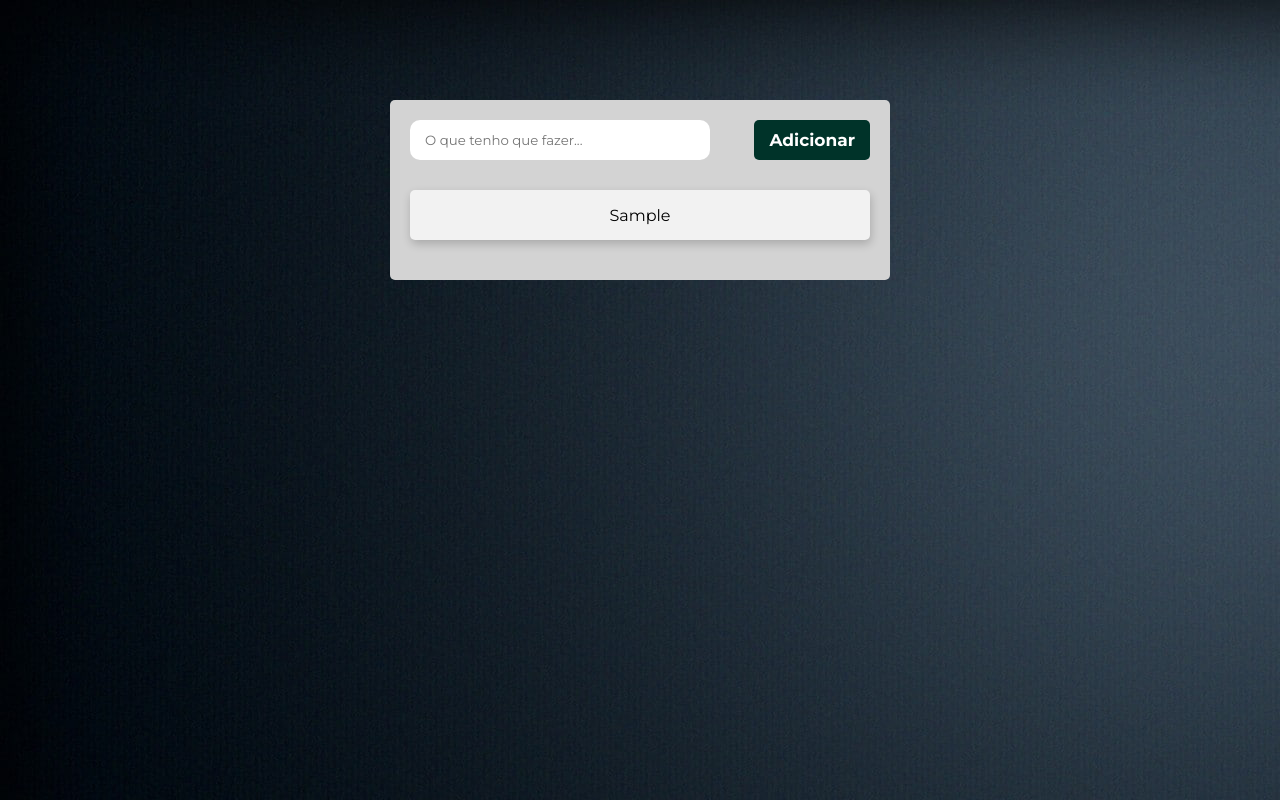
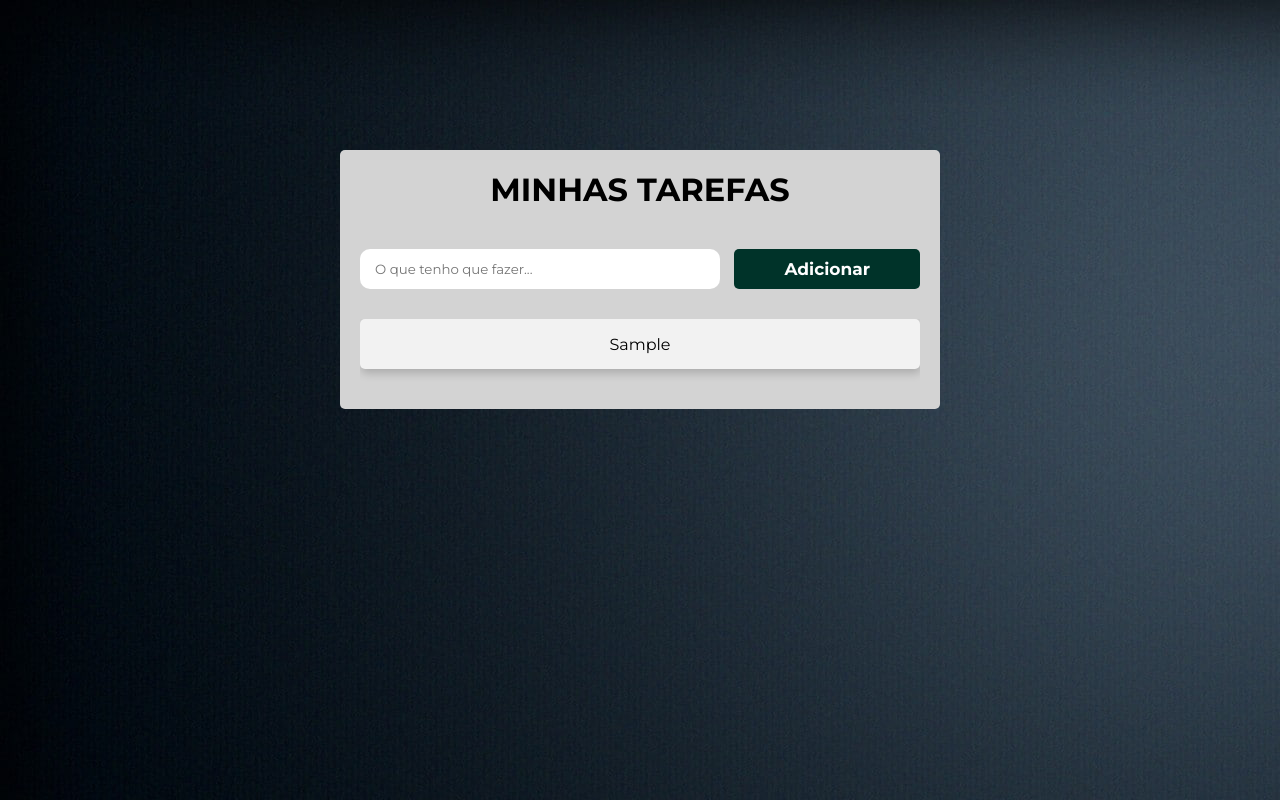
Before and after one commit to caioocode/listadetarefas, a plain HTML site: page index.html in a window 1280 px wide. Both pictures are taken after typing "Sample" into the empty fields and a click on the button "Adicionar". Drawn offline with Linux system fonts and the light colour scheme.

Commit message:
lista finalizada

```diff
--- a/css/style.css
+++ b/css/style.css
@@ -13,6 +13,11 @@ body {
     background: url(../imagens/background.jpg);
 }
 
+h1 {
+    text-align: center;
+    margin-bottom: 40px;
+}
+
 img {
     height: 30px;
     opacity: 0;
@@ -23,18 +28,19 @@ img {
 
 .container {
     background-color: lightgray;
-    width: 500px;
+    width: 600px;
     border-radius: 5px;
     padding: 20px;
-    margin: 100px auto 0
+    margin: 150px auto 0
 }
 
 .inputTask {
     border: none;
     border-radius: 10px;
-    width: 300px;
+    width: 360px;
     height: 40px;
     padding-left: 15px;
+    resize:none;
 }
 
 
@@ -46,7 +52,7 @@ img {
     color:white;
     font-size: 17px;
     font-weight: 700;
-    padding: 0 15px;
+    padding: 0 50px;
     float: right;
     cursor: pointer;
 }
@@ -60,13 +66,15 @@ img {
 }
 
 .listTasks {
-    width: 100%;
+    max-width: 100%;
     margin-top: 30px;
     list-style: none;
+
+    overflow: hidden;
 }
 
 .task {
-    height: 50px;
+    min-height: 50px;
     background-color: #f2f2f2;
     box-shadow: 1px 4px 10px rgba(0,0,0,0.2);
     display: flex;
@@ -77,6 +85,12 @@ img {
     margin-bottom: 20px;
     cursor: pointer;
 
+    overflow: hidden;
+
+}
+
+.task p {
+    word-break: break-all;
 }
 
 .task:hover img {
--- a/index.html
+++ b/index.html
@@ -15,7 +15,11 @@
 
 <body>
     <div class="container">
-        <input type="text" class="inputTask" placeholder="O que tenho que fazer...">
+        <h1>MINHAS TAREFAS</h1>
+        <input type="text"  class="inputTask" placeholder="O que tenho que fazer...">
+
+        <!-- <textarea class="inputTask" placeholder="O que tenho que fazer..."></textarea> -->
+
         <button class="buttonAddTask">Adicionar</button>
 
         <ul class="listTasks">
--- a/js/main.js
+++ b/js/main.js
@@ -9,7 +9,7 @@ let minhaListaDeItens = []
 
 function adicionarNovaTarefa() {
      // Verificar se o campo de entrada está vazio
-    if (input.value.trim() === ' '){
+    if (input.value.trim() === ''){
     alert("Por favor, insira uma tarefa antes de adicionar!");
     return; // Retorna para evitar adicionar uma tarefa vazia à lista
 }
@@ -71,3 +71,12 @@ function recarregarTarefas() {
 }
     mostrarTarefas()
 }   recarregarTarefas()
+
+
+
+input.addEventListener('keypress', function(event) {
+    if (event.key === 'Enter' && !event.shiftKey) {
+        event.preventDefault();
+        adicionarNovaTarefa(input.value);
+    }
+});
```
